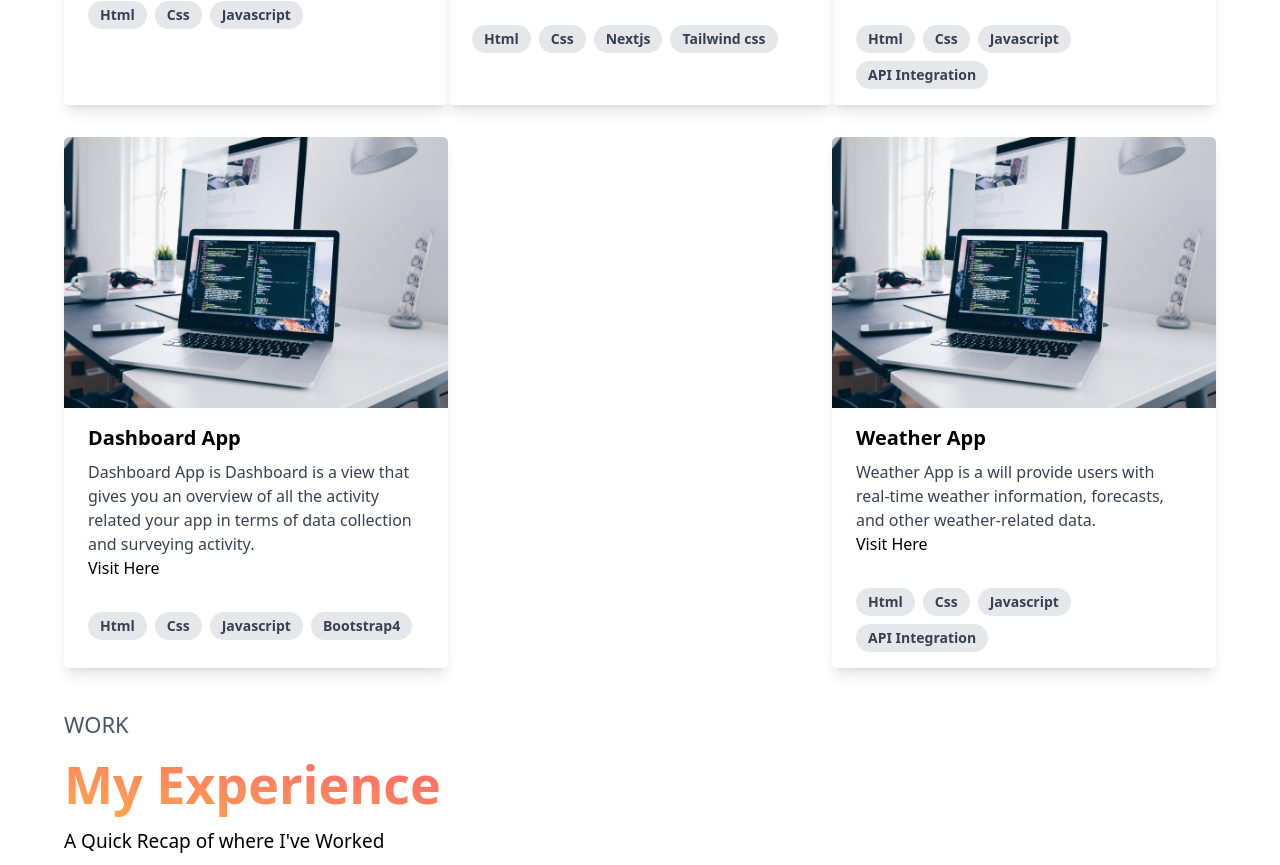
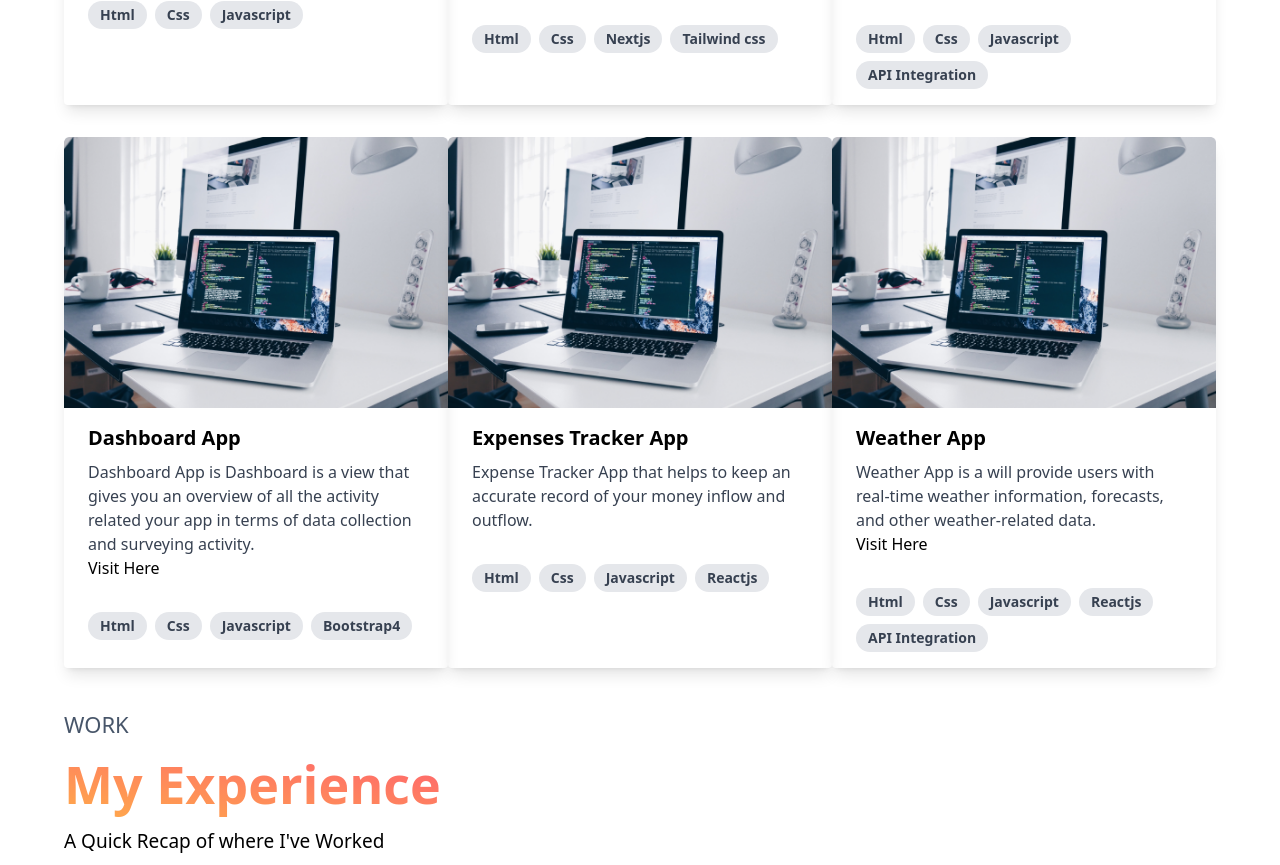
Before and after one commit to Shyam1806/FrontEnd-Portfolio, a Next.js app: page /work in a window 1280 px wide. Shown: the part 739-1604 px from the top of the page. Built offline with nearby package versions, Linux system fonts and the light colour scheme.

Commit message:
"link changes"

```diff
--- a/src/app/work/page.js
+++ b/src/app/work/page.js
@@ -83,16 +83,34 @@ const work = () => {
               <div class="max-w-sm rounded overflow-hidden shadow-lg mt-8 ">
                 <img class="w-full" src="/img/Project-common.png" alt="Project-snap" />
                 <div class="px-6 py-4">
-                  <div class="font-bold text-xl mb-2">Weather App</div>
+                  <div class="font-bold text-xl mb-2">Expenses Tracker App</div>
                   <p class="text-gray-700 text-base">
-                    Weather App is a will provide users with real-time weather information, forecasts, and other weather-related data.
+                  Expense Tracker App  that helps to keep an accurate record of your money inflow and outflow.
                   </p>
-                  <Link href="https://weather-report-app.netlify.app/" target='blank'>Visit Here</Link>
+                  {/* <Link href="https://weather-report-app.netlify.app/" target='blank'>Visit Here</Link> */}
                 </div>
                 <div class="px-6 pt-4 pb-2">
                   <span class="inline-block bg-gray-200 rounded-full px-3 py-1 text-sm font-semibold text-gray-700 mr-2 mb-2">Html</span>
                   <span class="inline-block bg-gray-200 rounded-full px-3 py-1 text-sm font-semibold text-gray-700 mr-2 mb-2">Css</span>
                   <span class="inline-block bg-gray-200 rounded-full px-3 py-1 text-sm font-semibold text-gray-700 mr-2 mb-2">Javascript</span>
+                  <span class="inline-block bg-gray-200 rounded-full px-3 py-1 text-sm font-semibold text-gray-700 mr-2 mb-2">Reactjs</span>
+
+                </div>
+              </div>
+              <div class="max-w-sm rounded overflow-hidden shadow-lg mt-8 ">
+                <img class="w-full" src="/img/Project-common.png" alt="Project-snap" />
+                <div class="px-6 py-4">
+                  <div class="font-bold text-xl mb-2">Weather App</div>
+                  <p class="text-gray-700 text-base">
+                    Weather App is a will provide users with real-time weather information, forecasts, and other weather-related data.
+                  </p>
+                  <Link href="https://weather-client-lime.vercel.app" target='blank'>Visit Here</Link>
+                </div>
+                <div class="px-6 pt-4 pb-2">
+                  <span class="inline-block bg-gray-200 rounded-full px-3 py-1 text-sm font-semibold text-gray-700 mr-2 mb-2">Html</span>
+                  <span class="inline-block bg-gray-200 rounded-full px-3 py-1 text-sm font-semibold text-gray-700 mr-2 mb-2">Css</span>
+                  <span class="inline-block bg-gray-200 rounded-full px-3 py-1 text-sm font-semibold text-gray-700 mr-2 mb-2">Javascript</span>
+                  <span class="inline-block bg-gray-200 rounded-full px-3 py-1 text-sm font-semibold text-gray-700 mr-2 mb-2">Reactjs</span>
                   <span class="inline-block bg-gray-200 rounded-full px-3 py-1 text-sm font-semibold text-gray-700 mr-2 mb-2">API Integration</span>
 
                 </div>
```
Also changed, not shown: 1 other file (tests, documents, lock files or other folders).
